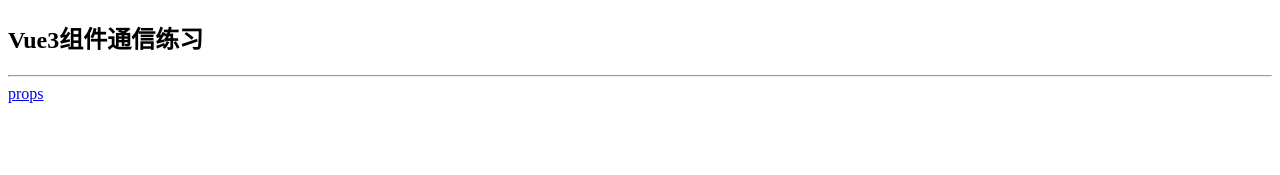
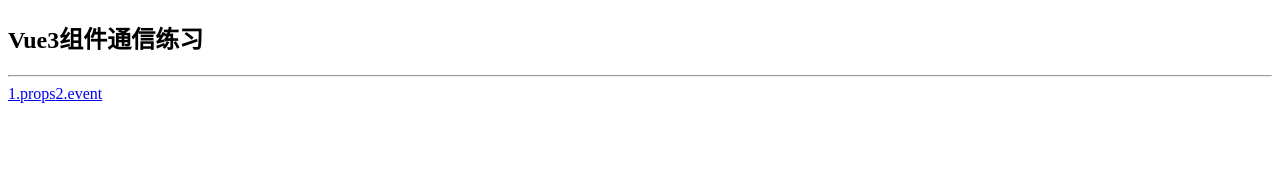
Before and after one commit to Ravilace/vue_study, a Vue app: page / in a window 1280 px wide. Before the commit this address had no page. Shown: the top 175 px of the page. Built offline with nearby package versions, Linux system fonts and the light colour scheme.

Commit message:
:lipstick: edit app.vue style

```diff
--- a/src/App.vue
+++ b/src/App.vue
@@ -1,21 +1,20 @@
-<script setup lang="ts">
-
-</script>
+<script setup lang="ts"></script>
 
 <template>
   <div class="head"><h2>Vue3组件通信练习</h2></div>
-  <hr>
+  <hr />
   <div class="row">
-    <div>
+    <div class="col-xs-3 col-md-3 col-lg-3 col-xl-3">
       <!--导航区-->
-    <router-link acive-class="active" to="/props">props</router-link>
+      <router-link acive-class="active" class="list-group-item" to="/props">1.props</router-link>
+      <router-link acive-class="active" class="list-group-item" to="/event">2.event</router-link>
     </div>
   </div>
-  <div class="panel-body">
-    <router-view></router-view>
+  <div class="col-xs-9 col-md-9 col-lg-9 col-xl-9">
+    <div class="panel-body">
+      <router-view></router-view>
+    </div>
   </div>
 </template>
 
-<style scoped>
-
-</style>
+<style scoped></style>
```
